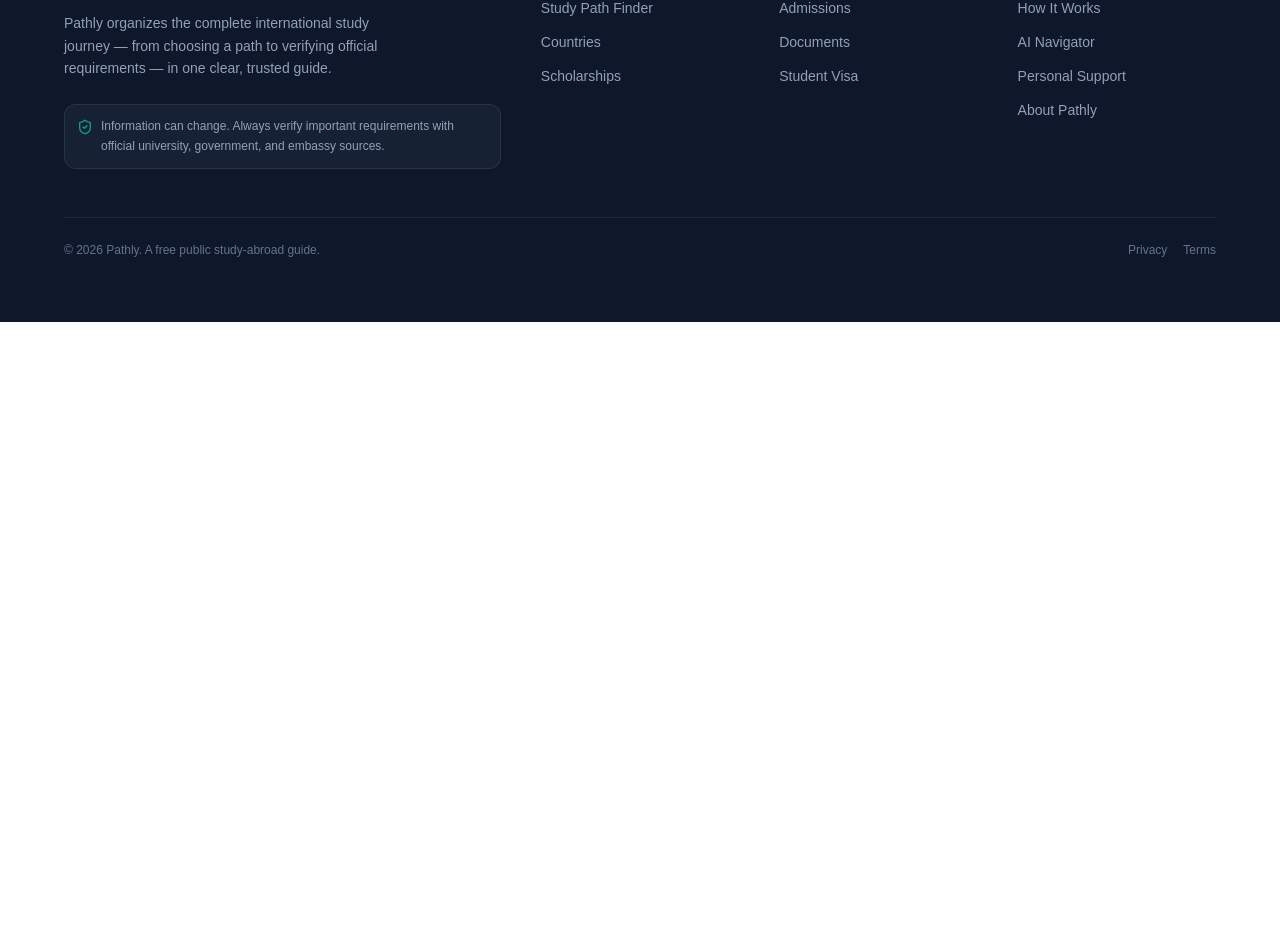
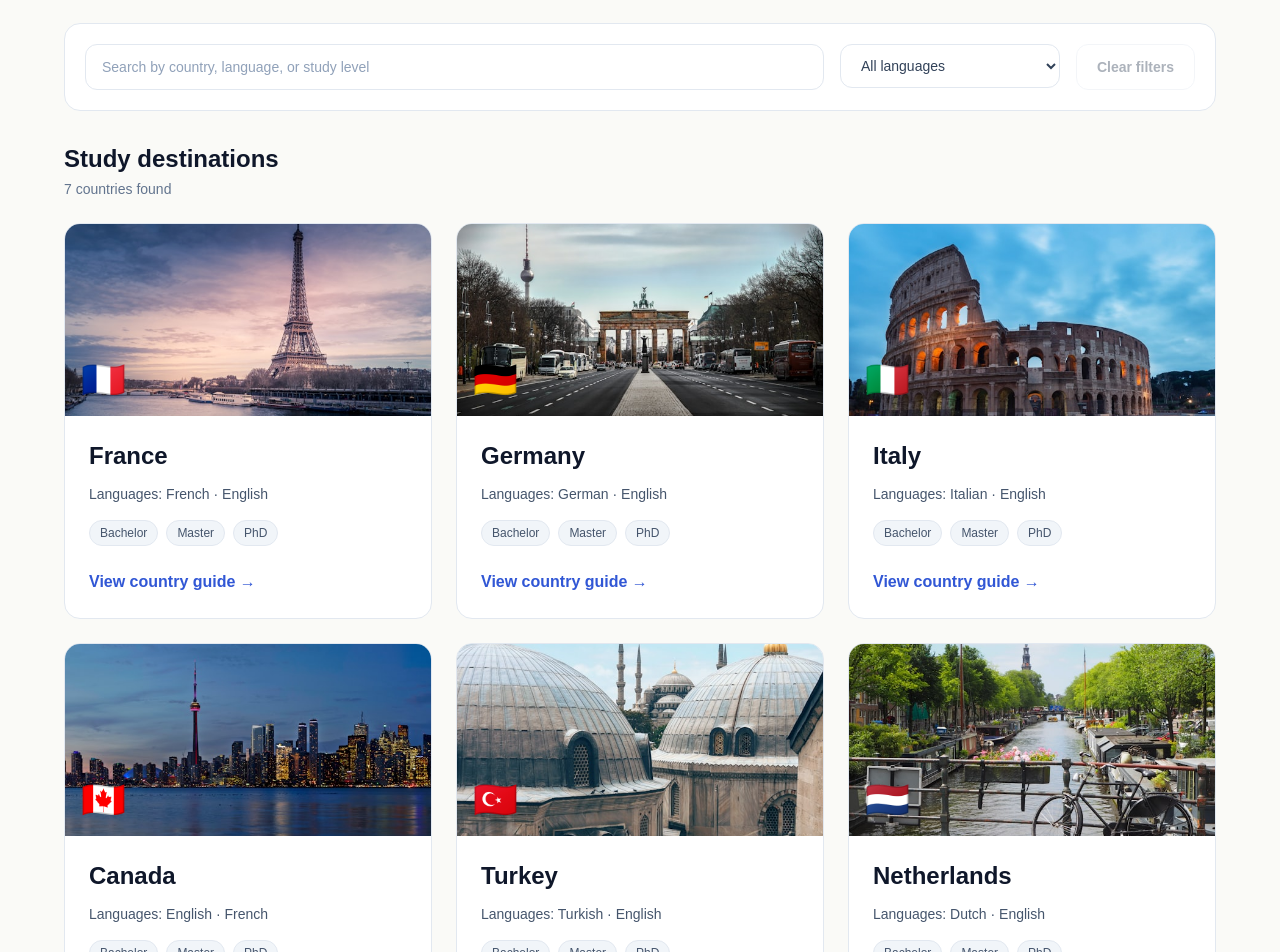
Before and after one commit to saadbrayhi/Pathly, a Next.js app: page /study-abroad in a window 1280 px wide. Shown: the part 478-1430 px from the top of the page. Before the commit the page ends 800 px from the top, so only its background shows below. Built offline with nearby package versions, Linux system fonts and the light colour scheme.

Commit message:
feat(study-abroad): add searchable country listing

```diff
--- /dev/null
+++ b/src/app/data/countries.ts
@@ -0,0 +1,69 @@
+export type StudyLevel = "Bachelor" | "Master" | "PhD";
+
+export type Country = {
+  slug: string;
+  name: string;
+  flag: string;
+  image: string;
+  languages: string[];
+  levels: StudyLevel[];
+};
+
+export const countries: Country[] = [
+  {
+    slug: "france",
+    name: "France",
+    flag: "🇫🇷",
+    image: "/images/home/destinations/france.jpg",
+    languages: ["French", "English"],
+    levels: ["Bachelor", "Master", "PhD"],
+  },
+  {
+    slug: "germany",
+    name: "Germany",
+    flag: "🇩🇪",
+    image: "/images/home/destinations/germany.jpg",
+    languages: ["German", "English"],
+    levels: ["Bachelor", "Master", "PhD"],
+  },
+  {
+    slug: "italy",
+    name: "Italy",
+    flag: "🇮🇹",
+    image: "/images/home/destinations/italy.jpg",
+    languages: ["Italian", "English"],
+    levels: ["Bachelor", "Master", "PhD"],
+  },
+  {
+    slug: "canada",
+    name: "Canada",
+    flag: "🇨🇦",
+    image: "/images/home/destinations/canada.jpg",
+    languages: ["English", "French"],
+    levels: ["Bachelor", "Master", "PhD"],
+  },
+  {
+    slug: "turkey",
+    name: "Turkey",
+    flag: "🇹🇷",
+    image: "/images/home/destinations/turkey.jpg",
+    languages: ["Turkish", "English"],
+    levels: ["Bachelor", "Master", "PhD"],
+  },
+  {
+    slug: "netherlands",
+    name: "Netherlands",
+    flag: "🇳🇱",
+    image: "/images/home/destinations/netherlands.jpg",
+    languages: ["Dutch", "English"],
+    levels: ["Bachelor", "Master", "PhD"],
+  },
+  {
+    slug: "spain",
+    name: "Spain",
+    flag: "🇪🇸",
+    image: "/images/home/destinations/spain.jpg",
+    languages: ["Spanish", "English"],
+    levels: ["Bachelor", "Master", "PhD"],
+  },
+];
--- /dev/null
+++ b/src/app/study-abroad/CountryExplorer.tsx
@@ -0,0 +1,164 @@
+"use client";
+
+import { useState } from "react";
+import Image from "next/image";
+import Link from "next/link";
+
+import Badge from "@/app/components/shared/Badge";
+import Card from "@/app/components/shared/Card";
+import Input from "@/app/components/shared/Input";
+import Select from "@/app/components/shared/Select";
+import { countries } from "@/app/data/countries";
+
+const languageOptions = [
+  { label: "English", value: "English" },
+  { label: "French", value: "French" },
+  { label: "German", value: "German" },
+  { label: "Italian", value: "Italian" },
+  { label: "Turkish", value: "Turkish" },
+  { label: "Dutch", value: "Dutch" },
+  { label: "Spanish", value: "Spanish" },
+];
+
+export default function CountryExplorer() {
+  const [search, setSearch] = useState("");
+  const [language, setLanguage] = useState("");
+
+  const normalizedSearch = search.trim().toLowerCase();
+
+  const hasActiveFilters =
+    normalizedSearch !== "" || language !== "";
+
+  const filteredCountries = countries.filter((country) => {
+    const searchableText = [
+      country.name,
+      country.languages.join(" "),
+      country.levels.join(" "),
+    ]
+      .join(" ")
+      .toLowerCase();
+
+    const matchesSearch =
+      searchableText.includes(normalizedSearch);
+
+    const matchesLanguage =
+      language === "" || country.languages.includes(language);
+
+    return matchesSearch && matchesLanguage;
+  });
+
+  function clearFilters() {
+    setSearch("");
+    setLanguage("");
+  }
+
+  return (
+    <section className="py-12">
+      <div className="grid gap-4 rounded-2xl border border-slate-200 bg-white p-5 md:grid-cols-[1fr_220px_auto]">
+        <Input
+          aria-label="Search countries"
+          type="search"
+          value={search}
+          onChange={(event) => setSearch(event.target.value)}
+          placeholder="Search by country, language, or study level"
+          className="bg-white text-slate-900 placeholder:text-slate-400"
+        />
+
+        <Select
+          aria-label="Filter by language"
+          value={language}
+          onChange={(event) => setLanguage(event.target.value)}
+          options={languageOptions}
+          placeholder="All languages"
+        />
+
+        <button
+          type="button"
+          onClick={clearFilters}
+          disabled={!hasActiveFilters}
+          className="rounded-xl border border-slate-200 bg-white px-5 py-3 text-sm font-semibold text-slate-700 transition hover:bg-slate-50 disabled:cursor-not-allowed disabled:opacity-40"
+        >
+          Clear filters
+        </button>
+      </div>
+
+      <div className="mt-8">
+        <h2 className="text-2xl font-bold text-heading">
+          Study destinations
+        </h2>
+
+        <p
+          className="mt-1 text-sm text-slate-500"
+          aria-live="polite"
+        >
+          {filteredCountries.length}{" "}
+          {filteredCountries.length === 1
+            ? "country"
+            : "countries"}{" "}
+          found
+        </p>
+      </div>
+
+      {filteredCountries.length > 0 ? (
+        <div className="mt-6 grid gap-6 md:grid-cols-2 xl:grid-cols-3">
+          {filteredCountries.map((country) => (
+            <Link
+              key={country.slug}
+              href={`/study-abroad/${country.slug}`}
+              className="group rounded-2xl focus:outline-none focus:ring-4 focus:ring-blue-200"
+            >
+              <Card className="card-interactive h-full overflow-hidden">
+                <div className="relative h-48 overflow-hidden">
+                  <Image
+                    src={country.image}
+                    alt={`Study destination in ${country.name}`}
+                    fill
+                    sizes="(min-width: 1280px) 33vw, (min-width: 768px) 50vw, 100vw"
+                    className="object-cover transition duration-300 group-hover:scale-105"
+                  />
+
+                  <span
+                    className="absolute bottom-4 left-4 text-4xl"
+                    aria-hidden="true"
+                  >
+                    {country.flag}
+                  </span>
+                </div>
+
+                <div className="p-6">
+                  <h3 className="text-2xl font-bold text-heading">
+                    {country.name}
+                  </h3>
+
+                  <p className="mt-3 text-sm text-slate-600">
+                    Languages: {country.languages.join(" · ")}
+                  </p>
+
+                  <div className="mt-4 flex flex-wrap gap-2">
+                    {country.levels.map((level) => (
+                      <Badge key={level}>{level}</Badge>
+                    ))}
+                  </div>
+
+                  <p className="mt-6 font-semibold text-primary">
+                    View country guide →
+                  </p>
+                </div>
+              </Card>
+            </Link>
+          ))}
+        </div>
+      ) : (
+        <Card className="mt-6 px-6 py-14 text-center">
+          <h3 className="text-xl font-bold text-heading">
+            No countries found
+          </h3>
+
+          <p className="mt-2 text-slate-500">
+            Try another country or language, or clear the filters.
+          </p>
+        </Card>
+      )}
+    </section>
+  );
+}
--- a/src/app/study-abroad/page.tsx
+++ b/src/app/study-abroad/page.tsx
@@ -1,10 +1,34 @@
-export default function StudyAboardPage() {
+import { Globe2 } from "lucide-react";
+
+import Badge from "@/app/components/shared/Badge";
+import Container from "@/app/components/shared/Container";
+
+import CountryExplorer from "./CountryExplorer";
+
+export default function StudyAbroadPage() {
   return (
-    <div className="flex flex-col items-center justify-center gap-4 py-20">
-      <h1 className="text-3xl font-bold">Study Abroad</h1>
-      <p className="text-lg text-gray-600">
-        Explore opportunities to study in different countries.
-      </p>
-    </div>
+    <main className="flex-1 bg-warm-surface">
+      <section className="hero-gradient border-b border-slate-200 py-16 sm:py-20">
+        <Container>
+          <Badge variant="primary" className="gap-2">
+            <Globe2 size={14} aria-hidden="true" />
+            Country guides
+          </Badge>
+
+          <h1 className="mt-5 max-w-3xl text-4xl font-bold tracking-tight text-heading sm:text-5xl">
+            Find the right country for your study goals
+          </h1>
+
+          <p className="mt-5 max-w-2xl text-lg leading-8 text-slate-600">
+            Compare destinations, study levels, languages, scholarships, and
+            visa guidance in one clear place.
+          </p>
+        </Container>
+      </section>
+
+      <Container>
+        <CountryExplorer />
+      </Container>
+    </main>
   );
 }
```
